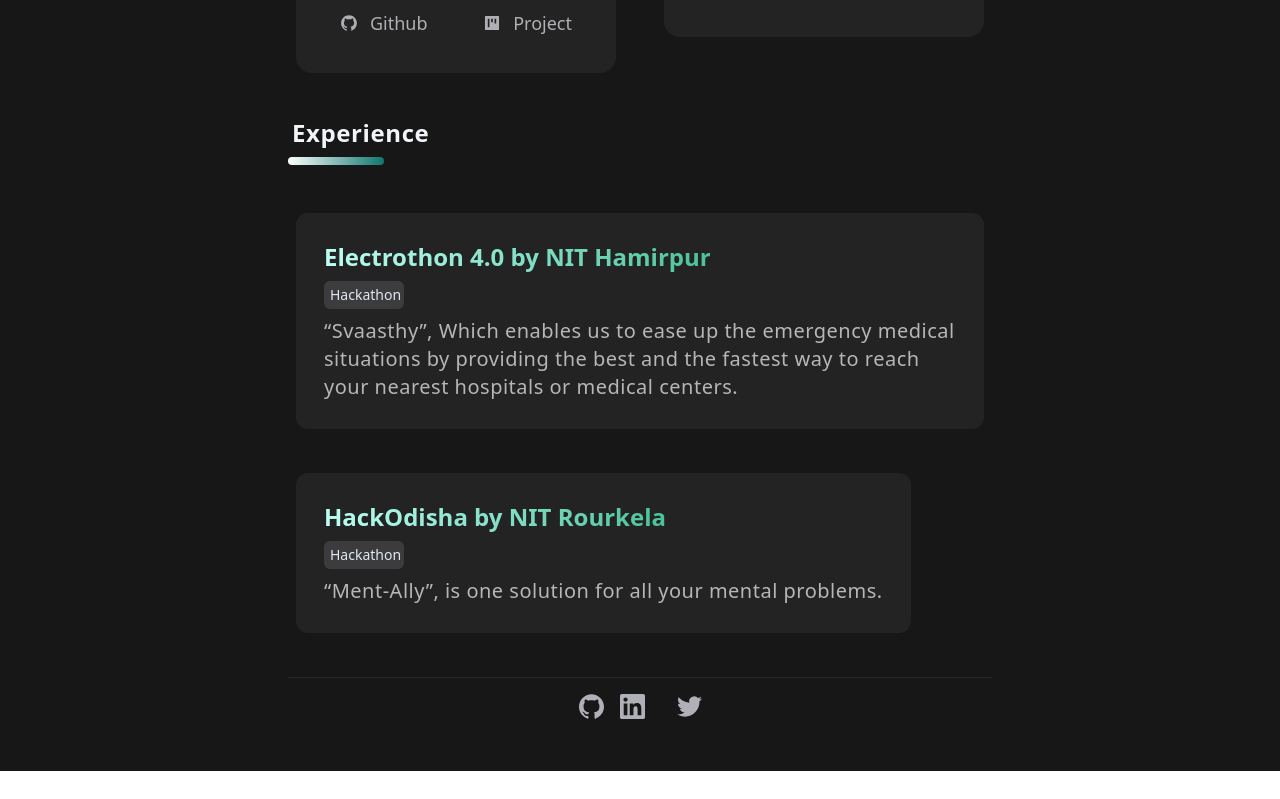
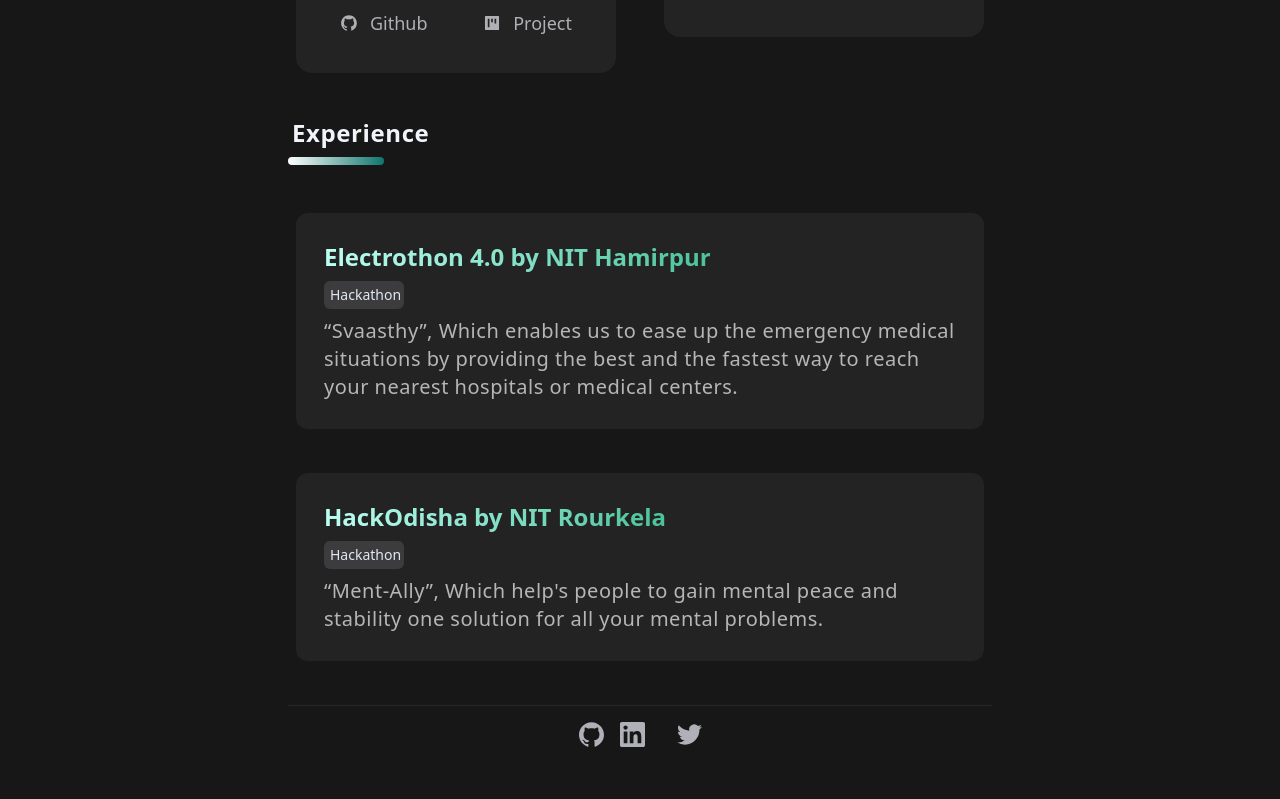
Before and after one commit to dhiraj512/Portfolio-ankit, a Next.js app: page / in a window 1280 px wide. Shown: the part 1963-2762 px from the top of the page. Before the commit the page ends 2734 px from the top, so only its background shows below. Built offline with nearby package versions, Linux system fonts and the light colour scheme.

Commit message:
Final-Commit

```diff
--- a/Components/Data/experience.ts
+++ b/Components/Data/experience.ts
@@ -17,7 +17,7 @@ export interface experience {
     {
         name:'HackOdisha by NIT Rourkela',
         certificate:'https://devfolio.co/projects/mentally-e08e',
-        description:`“Ment-Ally”, is one solution for all your mental problems.`,
+        description:`“Ment-Ally”, Which help's people to gain mental peace and stability one solution for all your mental problems.`,
         tags:['Hackathon'],
 
     },
```
